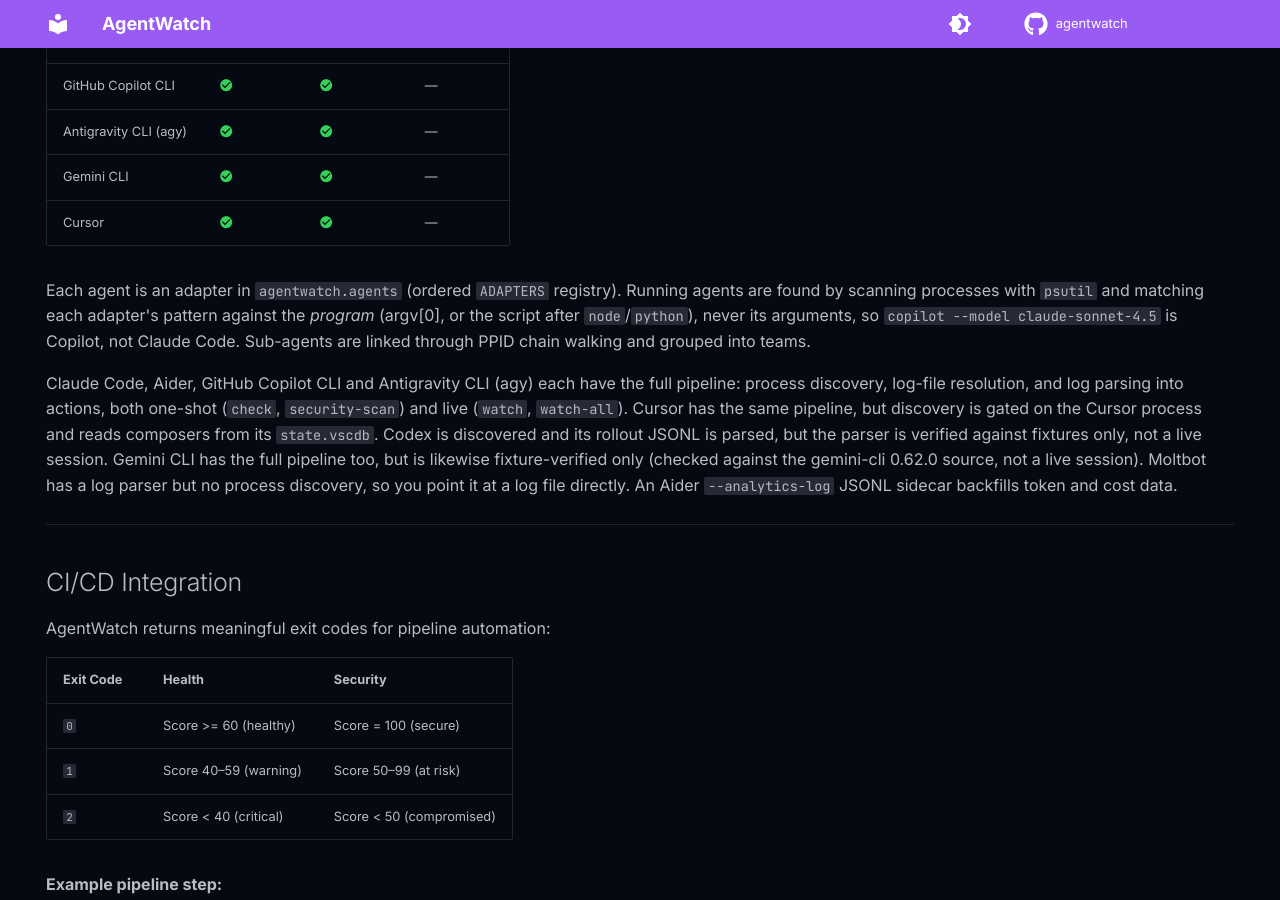
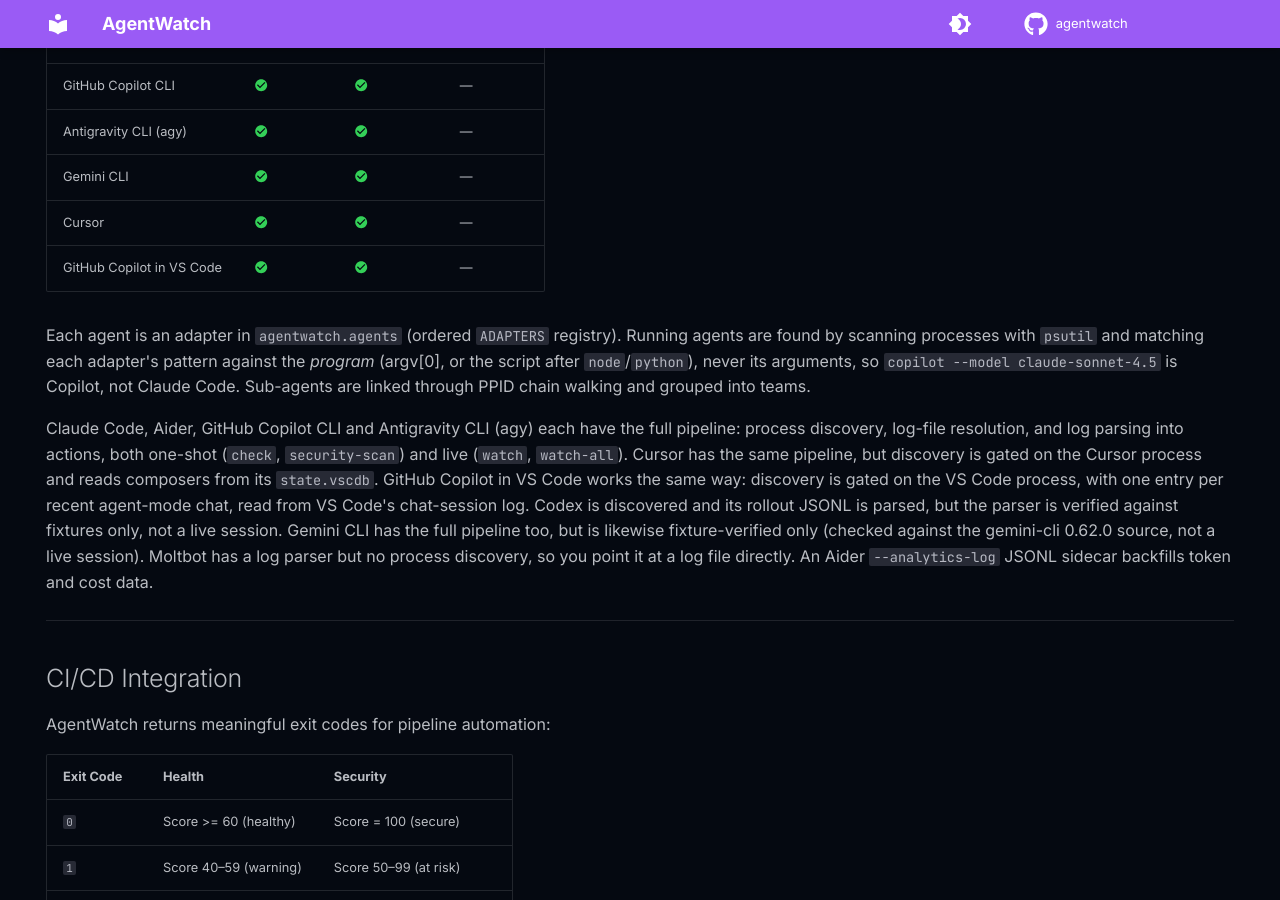
Before and after one commit to LoomLabs-Venture-Studio/agentwatch, an MkDocs documentation site: the page built from docs/index.md, in a window 1280 px wide and 900 px high, scrolled down 4838 px. Built offline with MkDocs 1.6.1 and Material for MkDocs 9.7.7, drawn with Linux system fonts in a browser that asks for light colours; comment, search, counter and statistics services are not loaded.

Commit message:
docs(readme): add GitHub Copilot in VS Code [#87]
Co-Authored-By: Claude Opus 5.5 <noreply@anthropic.com>
Claude-Session: https://claude.ai/code/session_01MM6nu8vDf74QdhNC9iSfgD

```diff
--- a/docs/index.md
+++ b/docs/index.md
@@ -244,6 +244,7 @@ agentwatch stats
 | Antigravity CLI (agy) | :material-check-circle:{ .t-green } | :material-check-circle:{ .t-green } | — |
 | Gemini CLI | :material-check-circle:{ .t-green } | :material-check-circle:{ .t-green } | — |
 | Cursor | :material-check-circle:{ .t-green } | :material-check-circle:{ .t-green } | — |
+| GitHub Copilot in VS Code | :material-check-circle:{ .t-green } | :material-check-circle:{ .t-green } | — |
 
 Each agent is an adapter in `agentwatch.agents` (ordered `ADAPTERS` registry). Running agents are
 found by scanning processes with `psutil` and matching each adapter's pattern against the *program*
@@ -254,7 +255,9 @@ grouped into teams.
 Claude Code, Aider, GitHub Copilot CLI and Antigravity CLI (agy) each have the full pipeline:
 process discovery, log-file resolution, and log parsing into actions, both one-shot (`check`,
 `security-scan`) and live (`watch`, `watch-all`). Cursor has the same pipeline, but discovery is
-gated on the Cursor process and reads composers from its `state.vscdb`. Codex is discovered and its
+gated on the Cursor process and reads composers from its `state.vscdb`. GitHub Copilot in VS Code
+works the same way: discovery is gated on the VS Code process, with one entry per recent agent-mode
+chat, read from VS Code's chat-session log. Codex is discovered and its
 rollout JSONL is parsed, but the parser is verified against fixtures only, not a live session.
 Gemini CLI has the full pipeline too, but is likewise fixture-verified only (checked against the
 gemini-cli 0.62.0 source, not a live session).
```
Also changed, not shown: README.md (+3 -2 lines).
